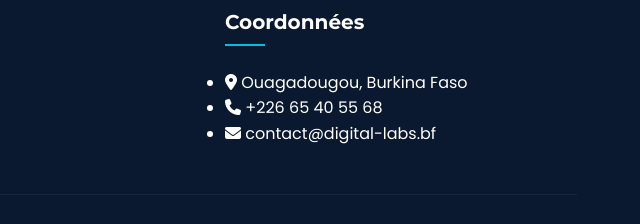
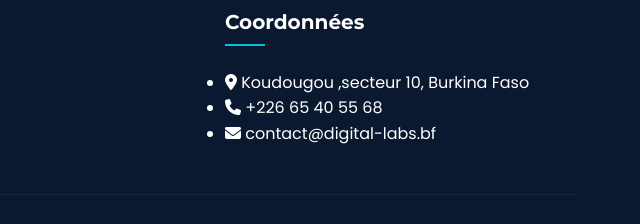
Before and after one commit to Ouoro10/Digital-labs-, a plain HTML site: page index.html in a window 1280 px wide. Shown: the part 1800-2024 px from the top of the page, 639-1279 px from the left. Drawn offline with Linux system fonts and the light colour scheme.

Commit message:
Update index.html

```diff
--- a/index.html
+++ b/index.html
@@ -531,7 +531,7 @@
         <div class="footer-col">
           <h3>Coordonnées</h3>
           <ul>
-            <li><i class="fas fa-map-marker-alt"></i> Ouagadougou, Burkina Faso</li>
+            <li><i class="fas fa-map-marker-alt"></i> Koudougou ,secteur 10, Burkina Faso</li>
             <li><i class="fas fa-phone"></i> +226 65 40 55 68</li>
             <li><i class="fas fa-envelope"></i> contact@digital-labs.bf</li>
           </ul>
```
